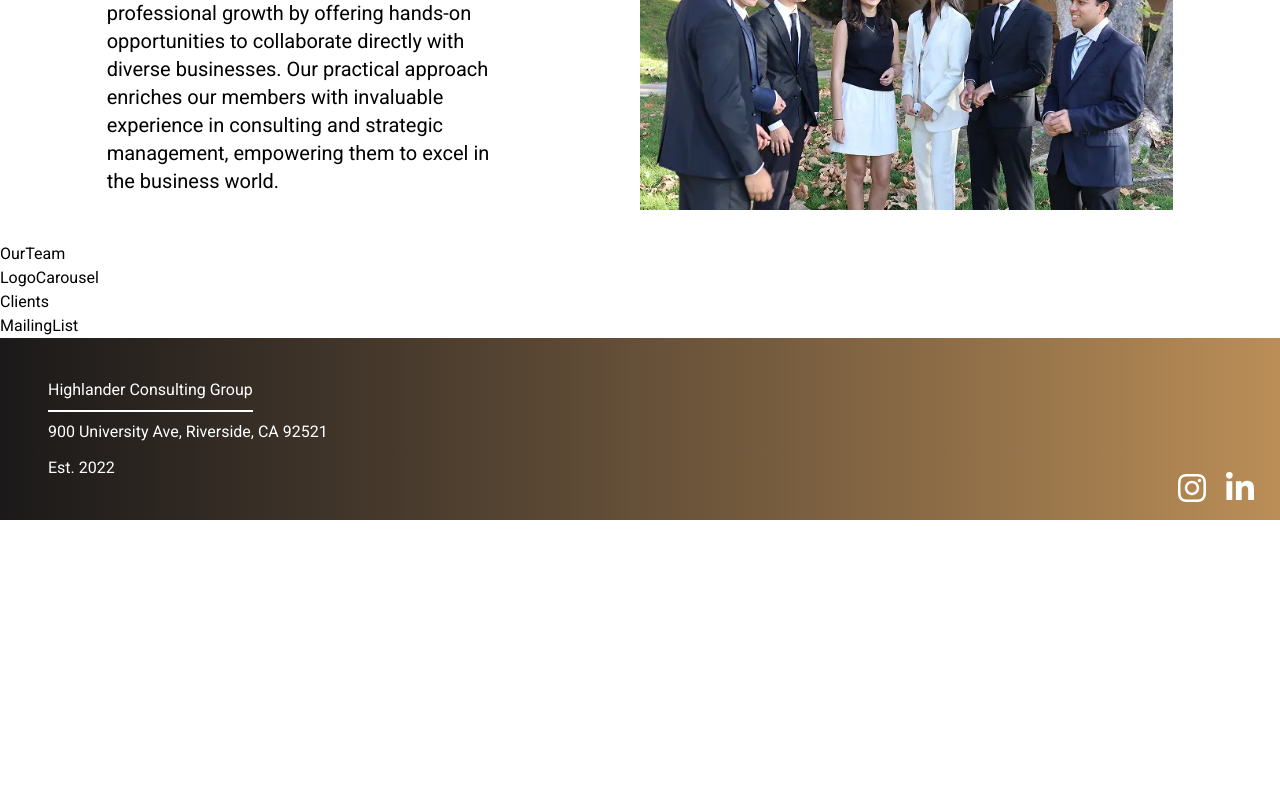
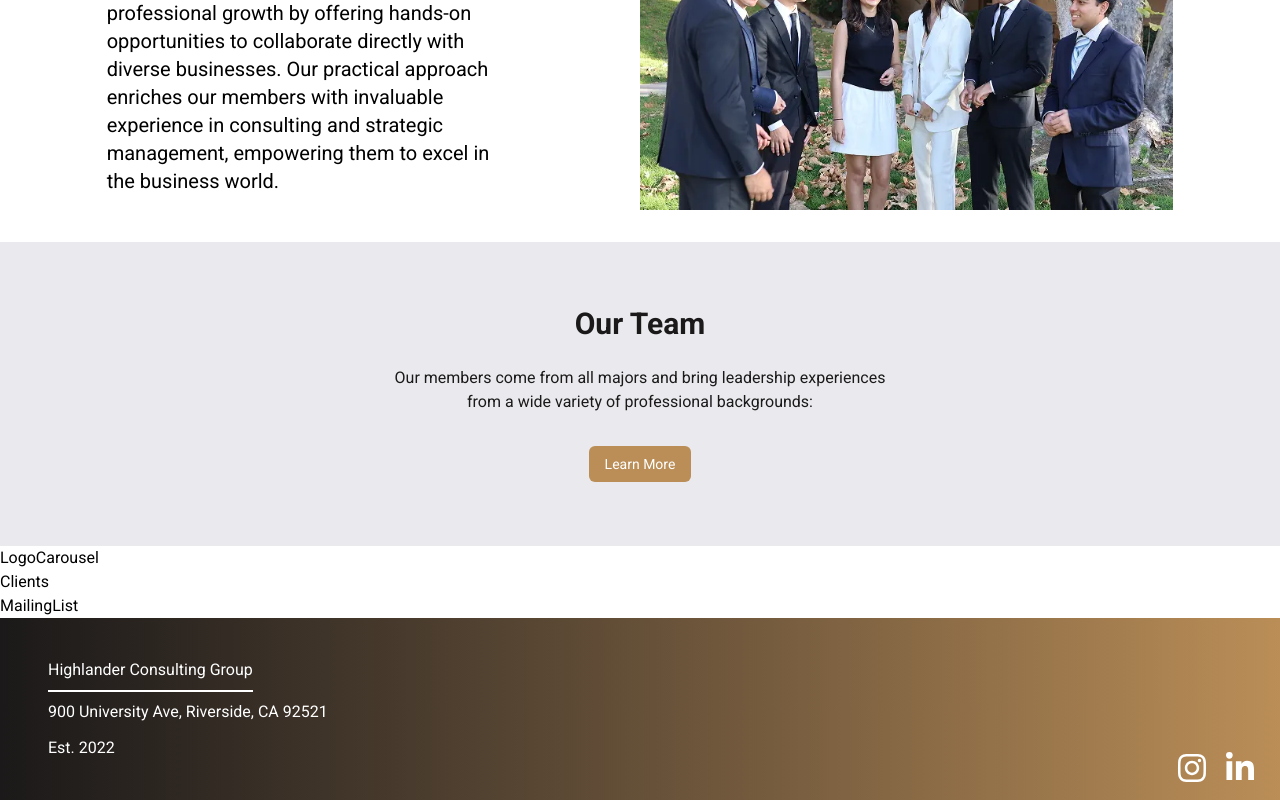
Before and after one commit to acm-ucr/hcg, a Next.js app: page / in a window 1280 px wide. Shown: the part 816-1616 px from the top of the page. Before the commit the page ends 1336 px from the top, so only its background shows below. Built offline with nearby package versions, Linux system fonts and the light colour scheme.

Commit message:
Created our team section, modified button to fit figma more

```diff
--- a/src/components/Button.tsx
+++ b/src/components/Button.tsx
@@ -9,7 +9,7 @@ const Button = ({ text, href }: ButtonProps) => {
   return (
     <Link
       href={href}
-      className="bg-hcg-gold text-hcg-white inline-block rounded-xl p-2 text-xl"
+      className="bg-hcg-gold text-hcg-white inline-block rounded-md px-4 py-2 text-sm font-thin"
     >
       {text}
     </Link>
--- a/src/components/home/OurTeam.tsx
+++ b/src/components/home/OurTeam.tsx
@@ -1,5 +1,16 @@
+import Button from "@/components/Button";
+
 const OurTeam = () => {
-  return <div>OurTeam</div>;
+  return (
+    <section className="bg-hcg-gray py-16 text-center">
+      <h2 className="text-hcg-black mb-6 text-3xl font-semibold">Our Team</h2>
+      <p className="text-hcg-black mx-auto mb-8 max-w-lg">
+        Our members come from all majors and bring leadership experiences from a
+        wide variety of professional backgrounds:
+      </p>
+      <Button text="Learn More" href="#" />
+    </section>
+  );
 };
 
 export default OurTeam;
```
Also changed, not shown: 1 other file (tests, documents, lock files or other folders).
